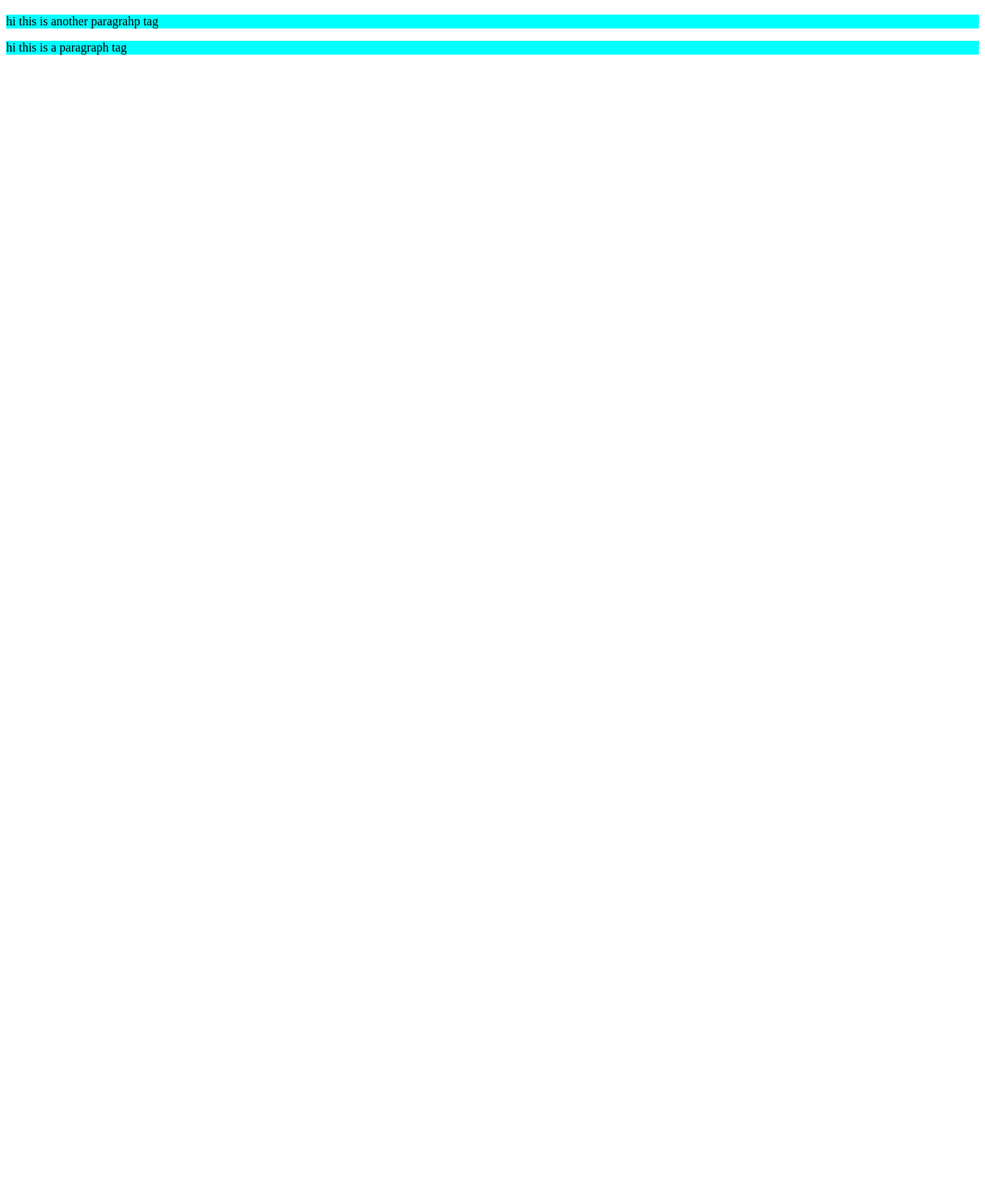
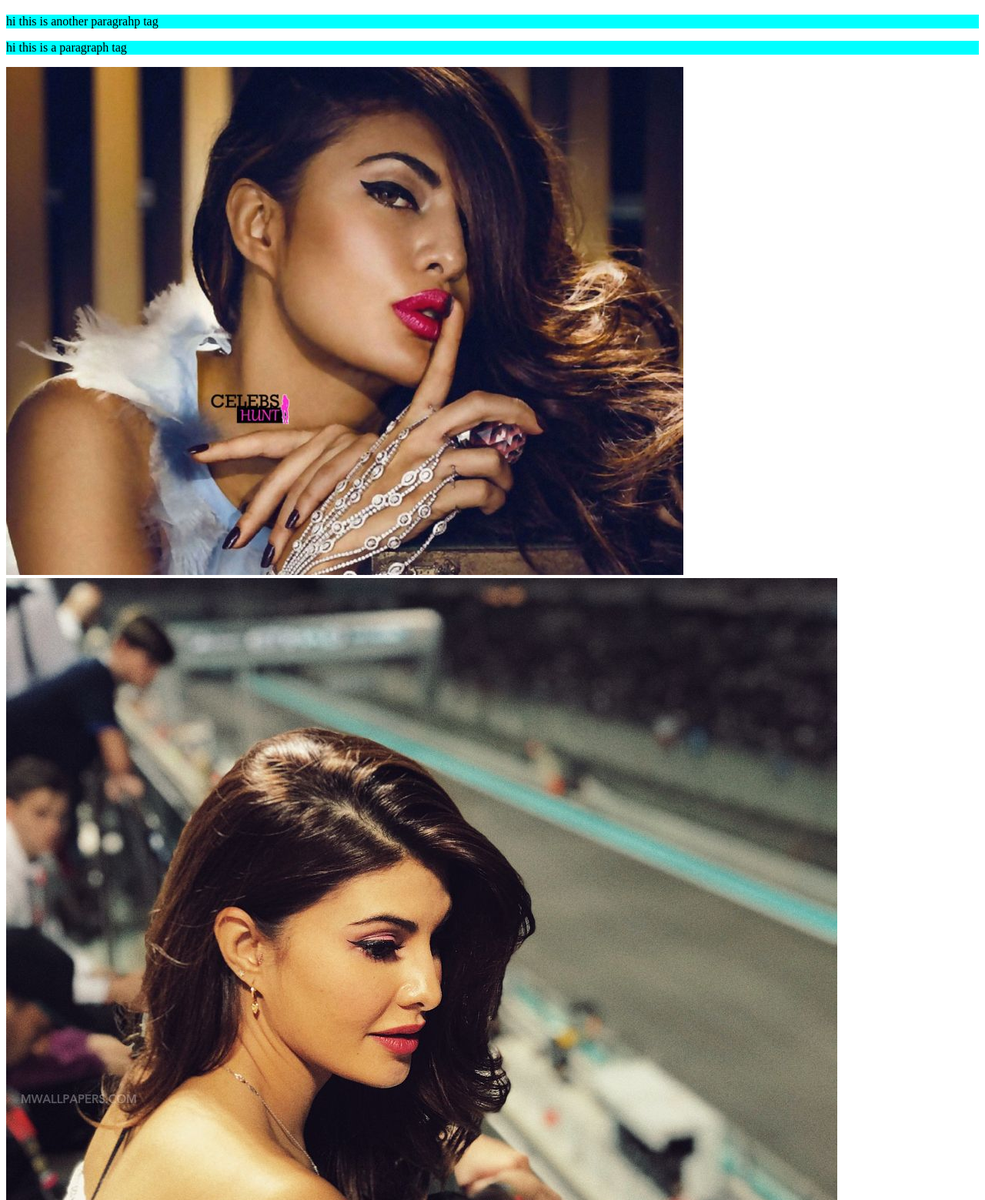
Before and after one commit to SHOUROV-AHMED/pratty, a plain HTML site: page index.html in a window 1280 px wide. Shown: the part 61-1620 px from the top of the page at 77% size. Before the commit the page ends 800 px from the top, so only its background shows below. Drawn offline with Linux system fonts and the light colour scheme.

Commit message:
image added

```diff
--- a/index.html
+++ b/index.html
@@ -11,6 +11,8 @@
     <h1>hi this is shuvo</h1>
     <p>hi this is another paragrahp tag</p>
     <p>hi this is a paragraph tag</p>
+    <img src="./jacqueline-fernandez-hd-pic-880x660.jpg" alt="">
+    <img src="./231-2318270_jacqueline-fernandez-hd-wallpapers-1080p-4k-50674-jacqueline.jpg" alt="">
 
 </body>
 </html>
```
Also changed, not shown: 231-2318270_jacqueline-fernandez-hd-wallpapers-1080p-4k-50674-jacqueline.jpg (added), jacqueline-fernandez-hd-pic-880x660.jpg (added).
